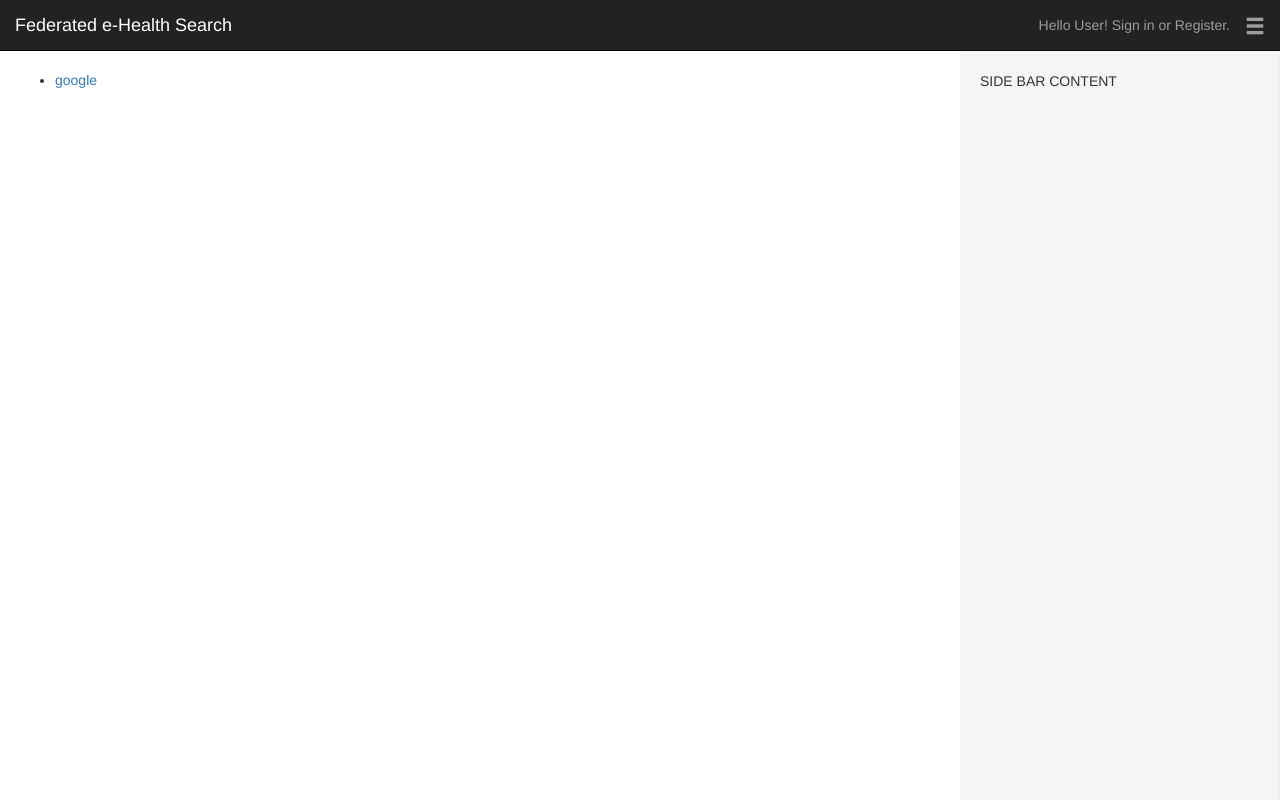
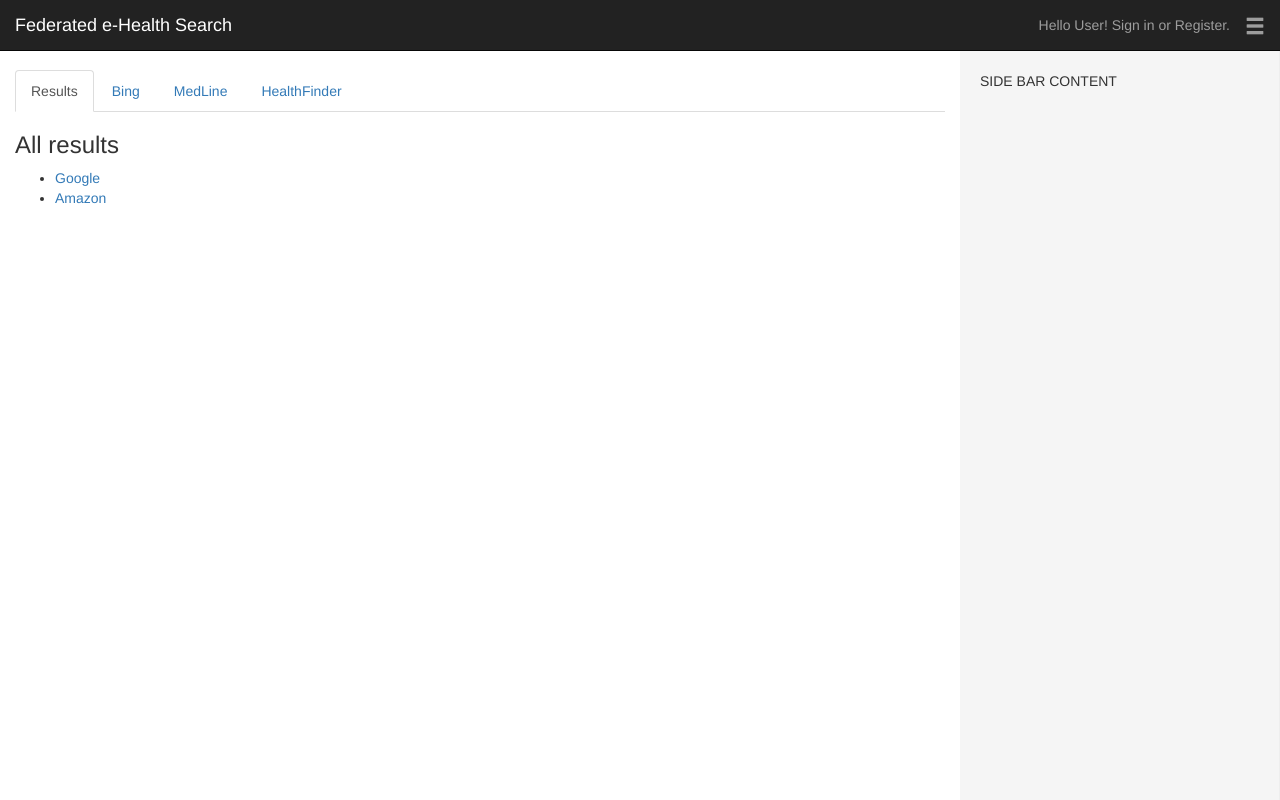
Before and after one commit to andreasp1994/WAD-EHealth, a Django app: page /explorer/results/ in a window 1280 px wide. Run offline with Django 3.2, Linux system fonts and the light colour scheme; some libraries are stand-ins or nearby versions.

Commit message:
Add tabs to results

```diff
--- a/ehealthexplorer/explorer/views.py
+++ b/ehealthexplorer/explorer/views.py
@@ -10,6 +10,12 @@ def index(request):
     return response
 
 def results(request):
-    context_dict={'results':[{'title':'google','url':'http://www.google.co.uk'}]}   ## Placeholder until search function
-    response = render(request,'explorer/results.html',context_dict)                 ## can be used.
+    context_dict={'results':[{'title':'Google','url':'http://www.google.co.uk'},{'title':'Amazon','url':'http://www.amazon.co.uk'}], ## Do we need this? hmm
+                  'bing':[{'title':'Google','url':'http://www.google.co.uk'}],
+                  'medLine':[{'title':'Amazon','url':'http://www.amazon.co.uk'}],
+                  'healthFinder':{}
+                 } ## Placeholder until search function can be implemented
+
+    response = render(request,'explorer/results.html',context_dict)      ## can be used.
+
     return response
--- a/ehealthexplorer/templates/explorer/results.html
+++ b/ehealthexplorer/templates/explorer/results.html
@@ -5,12 +5,76 @@
 {% block title %}Results{% endblock %}
 
 {% block body_block %}
+
+    <ul class="nav nav-tabs">
+        <li class="active"><a data-toggle="tab" href="#results">Results</a></li>
+        <li><a data-toggle="tab" href="#bing">Bing</a></li>
+        <li><a data-toggle="tab" href="#medLine">MedLine</a></li>
+        <li><a data-toggle="tab" href="#healthFinder">HealthFinder</a></li>
+    </ul>
+
+    <div class="tab-content">
+        <div id="results" class="tab-pane fade in active">
+            <h3>All results</h3>
             {% if results %}
                 <ul>
                 {% for result in results %}
                 <li><a href="{{ result.url }}">{{ result.title }}</a></li>
                 {% endfor %}
+                </ul>
             {% else %}
-        <h3>No results for this search</h3>
+                <h5>No results for this search</h5>
             {% endif %}
+        </div>
+
+        <div id="bing" class="tab-pane fade">
+            <h3>Bing</h3>
+            {% if bing %}
+                <ul>
+                {% for result in bing %}
+                    <li><a href="{{ result.url }}">{{ result.title }}</a></li>
+                {% endfor %}
+                </ul>
+            {% else %}
+                <h5>No Bing results for this search</h5>
+            {% endif %}
+        </div>
+
+        <div id="medLine" class="tab-pane fade">
+
+            <h3>MedLine</h3>
+            {% if medLine %}
+                <ul>
+                {% for result in medLine %}
+                    <li><a href="{{ result.url }}">{{ result.title }}</a></li>
+                {% endfor %}
+                </ul>
+            {% else %}
+                <h5>No MedLine results for this search</h5>
+            {% endif %}
+        </div>
+
+        <div id="healthFinder" class="tab-pane fade">
+
+            <h3>HealthFinder</h3>
+            {% if healthFinder %}
+                <ul>
+                {% for result in healthFinder %}
+                    <li><a href="{{ result.url }}">{{ result.title }}</a></li>
+                {% endfor %}
+                </ul>
+            {% else %}
+                <h5>No HealthFinder results for this search</h5>
+            {% endif %}
+        </div>
+    </div>
+
 {% endblock %}
+
+<!-- Need to display items in four tabs:
+        - All engines
+        - MedLine only
+        - HealthFinder only
+        - Bing search only
+    These should come from the context dict seperately?
+ -->
```
Lines whose indentation alone changed are shown as unchanged.
